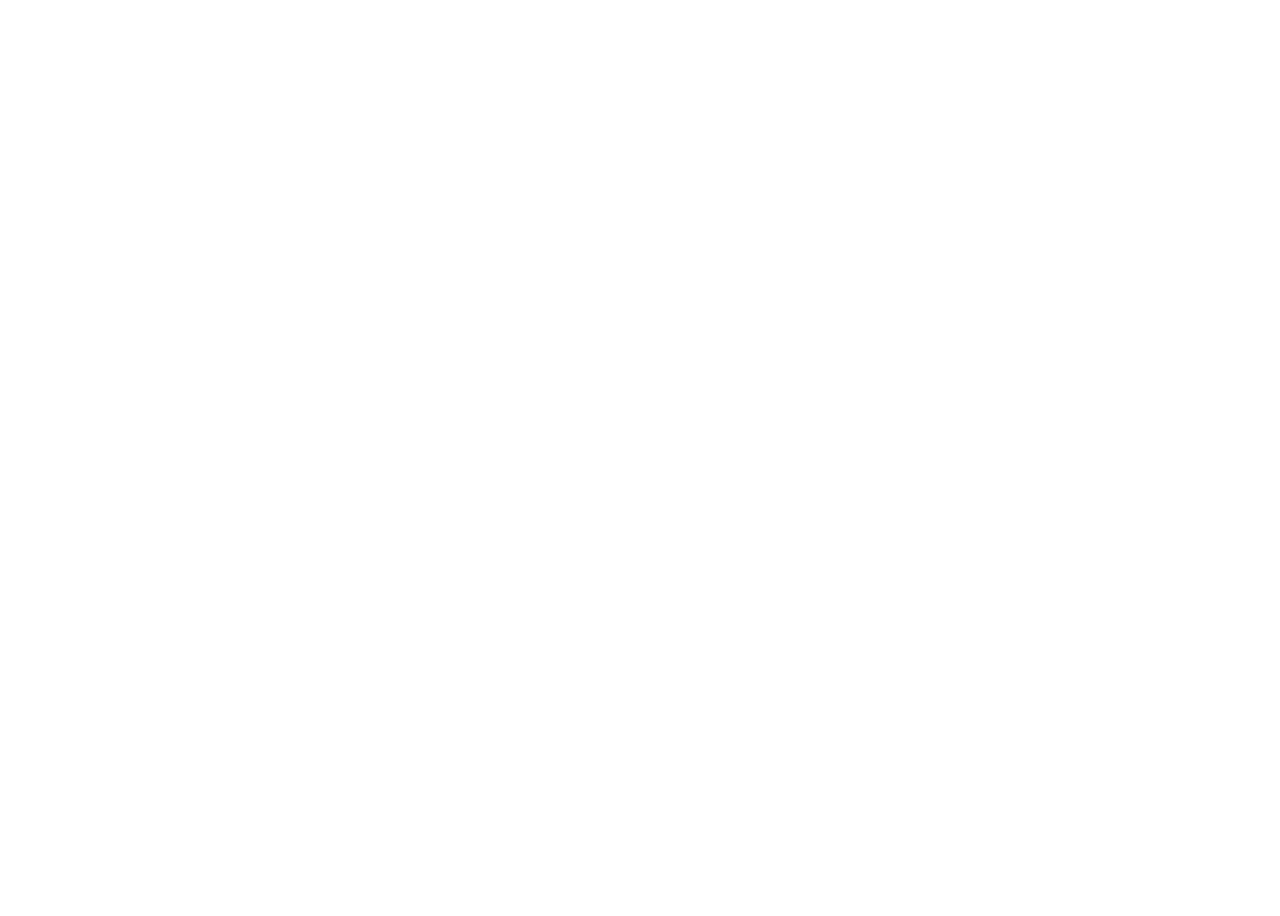
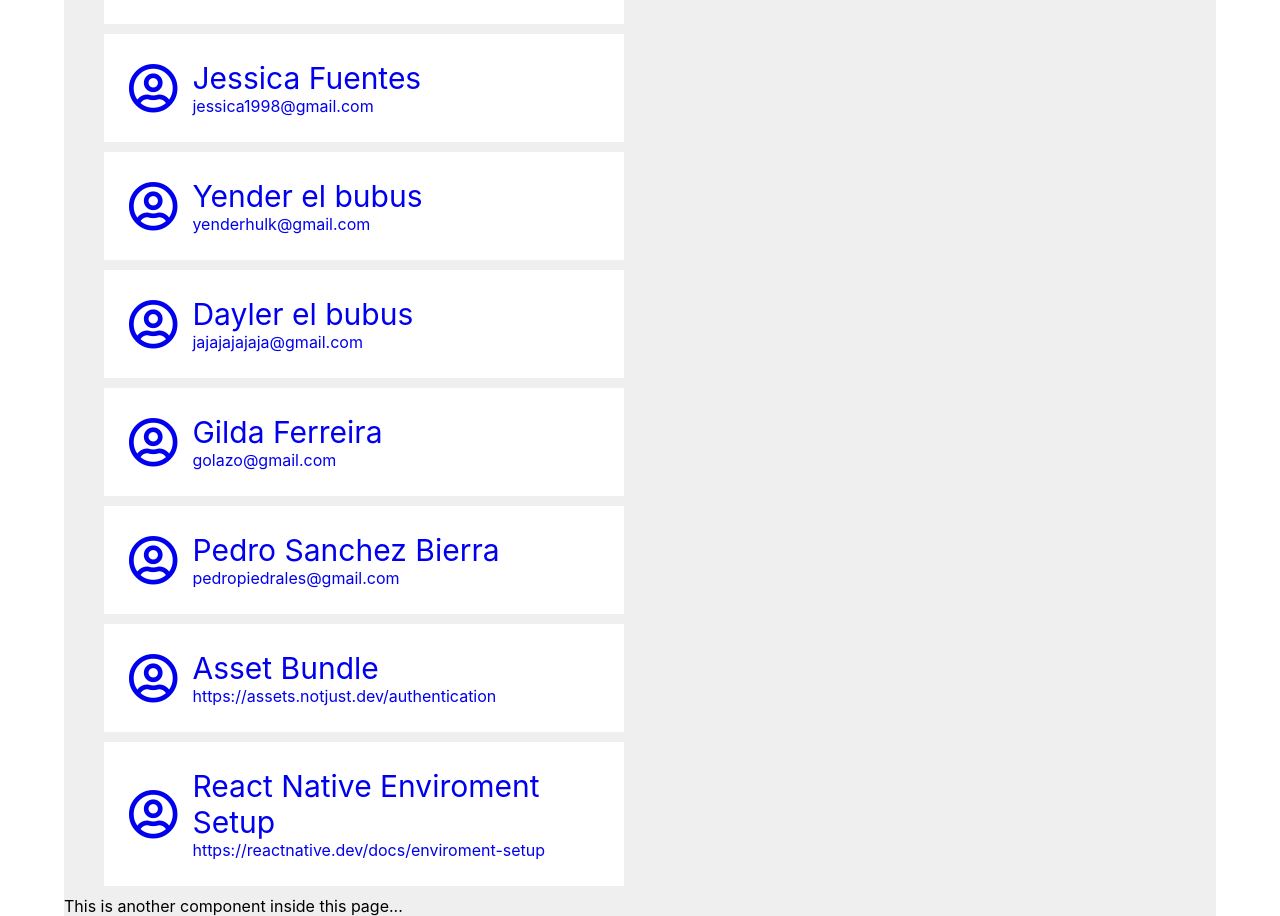
Before and after one commit to MadJaze/agenda, a React (Create React App) app: page /modificar in a window 1280 px wide. Shown: the part 864-1780 px from the top of the page. Before the commit the page ends 800 px from the top, so only its background shows below. Built offline with nearby package versions, Linux system fonts and the light colour scheme; data requests are answered from the project's data file.

Commit message:
is better to know anything about development

```diff
--- a/db.json
+++ b/db.json
@@ -1,12 +1,12 @@
 {
   "contacts": [
     {
-      "name": "Carajonte ",
+      "name": "Carajonte C.",
       "email": "guererro@gmail.com",
       "id": 5
     },
     {
-      "name": "José Garcia k triste",
+      "name": "José Garcia ",
       "email": "horacioelmejor@gmail.com",
       "id": 6
     },
@@ -54,6 +54,21 @@
       "name": "Gilda Ferreira",
       "email": "golazo@gmail.com",
       "id": 16
+    },
+    {
+      "name": "Pedro Sanchez Bierra",
+      "email": "pedropiedrales@gmail.com",
+      "id": 17
+    },
+    {
+      "name": "Asset Bundle ",
+      "email": "https://assets.notjust.dev/authentication",
+      "id": 18
+    },
+    {
+      "name": "React Native Enviroment Setup ",
+      "email": "https://reactnative.dev/docs/enviroment-setup",
+      "id": 19
     }
   ]
 }
--- a/src/components/modificar.css
+++ b/src/components/modificar.css
@@ -1,12 +1,38 @@
+.main-content {
+ display: inline-block;
+ background: rgba(0, 0, 0, 0.062);
+ width: 90%;
+
+ margin: 10px 5% auto;
+}
+
+
 .container-update {
-    background: aquamarine;
-    display: inline-flex;
-    flex-direction: column;
-    margin: 20px;
+    background: white;
+    width: 500px;
+    display: flex;
+    margin: 10px 0 10px 40px;
     padding: 10px;
+    align-items: center;
 }
 
 .name-update {
     font-size: 30px;
     margin-bottom: 10px;
 }
+
+.fa-user-circle {
+    font-size: 50px;
+    margin-left: 15px;
+    margin-right: 15px;
+}
+
+.header {
+    list-style: none;
+    padding-inline-start: 0;
+}
+
+span {
+    font-size: 30px;
+    cursor: pointer;
+}
--- a/src/components/modificar.js
+++ b/src/components/modificar.js
@@ -30,7 +30,7 @@
 
     return (
 
-        <div>
+        <div className="main-content">
 
             {array.data?.map((data) => {
                 return (
@@ -38,14 +38,24 @@
                     <Link to={`/modificar2/${data.id}`}
                     onClick={() => setData(data.id, data.name, data.email)} >
                     <div className="container-update">
-                    <div className="name-update">{data.name}</div>
-                    <div>{data.email}</div>
+                        <i class="far fa-user-circle"></i>
+                    <div className="card-content">
+                        <ul className="header">
+                        <li><span>{data.name} </span> </li>
+                        <li>{data.email} </li>
+                        </ul>
+
+                    </div>
+
                     </div>
                     </Link>
                 )
             }) }
-
-
+            <div>
+            <div className="another-thing">
+                This is another component inside this page...
+            </div>
+            </div>
         </div>
     )
 
--- a/src/components/modificar2.js
+++ b/src/components/modificar2.js
@@ -1,6 +1,6 @@
 import React, { useState, useEffect } from 'react'
 import axios from 'axios'
-import { Link, useHistory, useParams } from 'react-router-dom'
+import {  useHistory, useParams } from 'react-router-dom'
 
 function Modificar2() {
 
```
